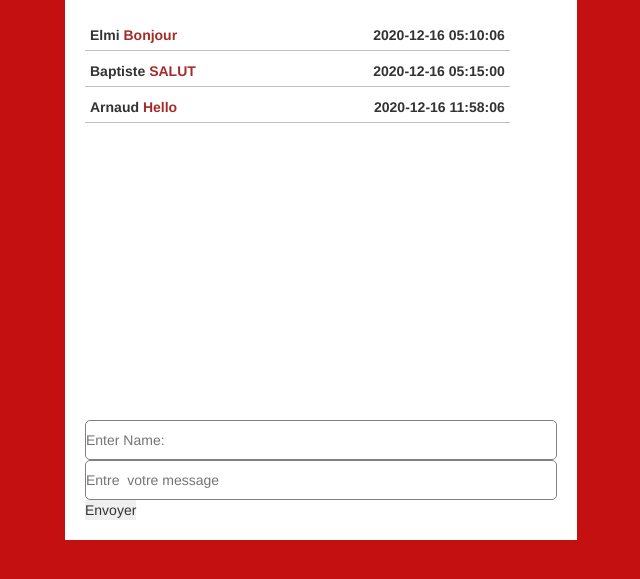
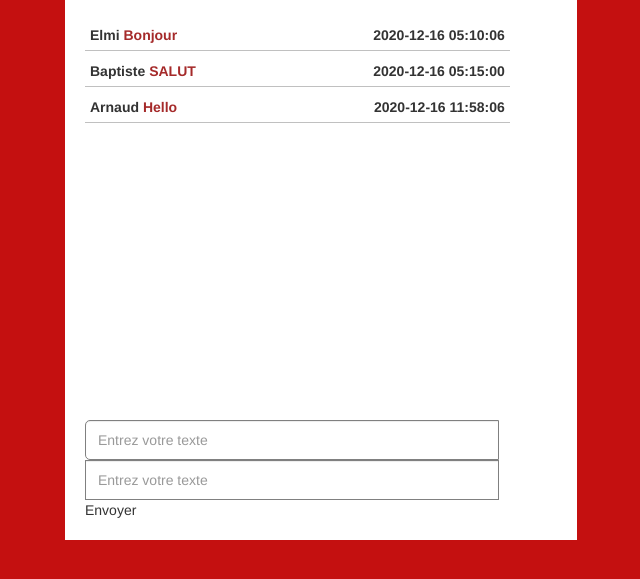
Before and after one commit to Diraneh/Applichat, a PHP site: page / in a window 1280 px wide. Shown: the top 579 px of the page, without its empty margins (319-959 px from the left). Run offline with PHP 8.4, Linux system fonts and the light colour scheme; data comes from the database, SQL or seed files in the repository.

Commit message:
adding message

```diff
--- a/Models/model.php
+++ b/Models/model.php
@@ -12,35 +12,6 @@ public function message(){
 
 }
 
-
-
-public function ajoutmessage(){
-
-  if(isset($_POST['action']) && $_POST['action']=="ajouter" && !empty($_POST['messages']) && !empty($_POST['nom'])) {
-  $ajouter = $this->connect()->prepare('INSERT INTO donne(Id, msg name, date) VALUES (":",messages,:nom,":")');
-
-
-  $ajouter->bindParam(':name', $_POST['nom'],
-   PDO::PARAM_STR);
-
-   $ajouter->bindParam(':msg', $_POST['messages'],
-    PDO::PARAM_STR);
-
-    $ajouter->execute();
-
-
-
-    return $ajouter;
-
 }
 
-
-}
-}
-
-
-
-
-
-
 ?>
--- a/views/script.js
+++ b/script.js
@@ -1,11 +1,14 @@
 //on defini ce qui va se passer quand nous allons cliquer sur le bouton ayant l'id valid
-document.getElementById("valid").addEventListener("click", function(){
+document.getElementById("valid").addEventListener("click", function(e){
+    e.preventDefault();
     ajoutMessage();
 })
 
 //On crée la fonction ajourMessage
 function ajoutMessage(){
    let message = document.getElementById("texte").value
+
+   let nom = document.getElementById("text").value
 
    //on va vérifier si il y a une valeur et en fonction de la réponse on va faire qqch
    if(message != ""){
@@ -20,8 +23,22 @@ function ajoutMessage(){
         }
        }
 
+       if(nom != ""){
+        let xmlhttp = new XMLHttpRequest();
+        xmlhttp.onreadystatechange = function() {
+         if (this.readyState == 4 && this.status == 200) {
+             document.getElementById("reponse").innerHTML="Votre message a bien été ajouté"
+             document.getElementById("text").value = ""
+         }
+         else{
+             document.getElementById("reponse").innerHTML="Votre message n'a pas pu être ajouté"
+         }
+        }
+
+
        //On ouvrir notre requête
-       xmlhttp.open("POST", "ajoutMessage.php?message="+message)
+       xmlhttp.open("POST", "views/ajoutMessage.php?message="+message+"&nom="+nom);
+
 
        //on envoi la requête
        xmlhttp.send();
@@ -30,5 +47,5 @@ function ajoutMessage(){
 
 
 
-
+   }
 }
--- a/views/message.php
+++ b/views/message.php
@@ -24,15 +24,19 @@
 
         </div>
 
-        <form method="POST" >
-            <input type="text" name="nom" id="texte" placeholder="Enter Name: " />
-            <input type="text" name="messages" id="texte" placeholder="Entre  votre message " />
-
-            <button type="submit" classe="btn" id="valid" name="action"  value="ajouter">Envoyer</button>
+        <form method="POST">
+                <div class="input-group">
+                <input type="text" class="form-control" name="message" id="texte" placeholder="Entrez votre texte">
+                    <input type="text" class="form-control" name="nom" id="text" placeholder="Entrez votre texte">
+                    <div class="input-group-append">
+                        <span class="input-group-text" id="valid">Envoyer</span>
+                    </div>
 
 
-        </form>
-        <div id="response"></div>
+                </div>
+                </form>
+                <div id="reponse"></div>
+            </div>
         <script type="text/javascript" src="script.js"></script>
 
     </div>
```
Also changed, not shown: views/ajoutMessage.php (+6 -4 lines), views/bdd.php (deleted, +0 -34 lines), views/connect.php (added, +12 -0 lines).
